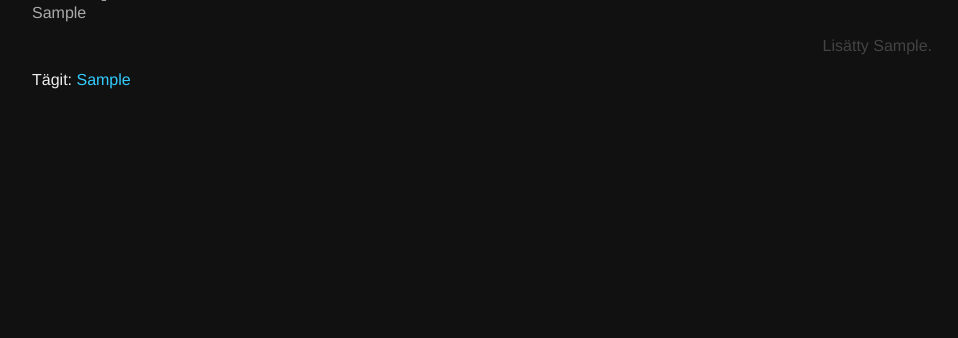
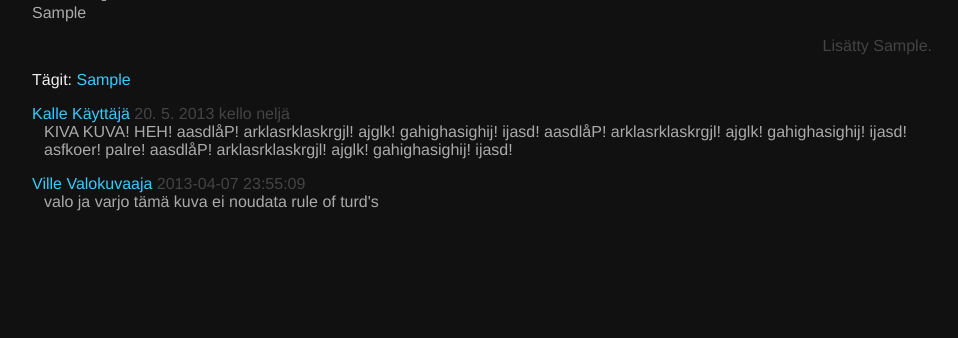
Before and after one commit to 41407/Qva.com, a PHP site: page /?toiminto=kuva&kuvaid=1 in a window 1280 px wide. Shown: the part 462-800 px from the top of the page, without its empty margins (158-1116 px from the left). Run offline with PHP 8.4, Linux system fonts and the light colour scheme; the visitor is signed in with stand-in values (Sample User, id 1); tables that the repository leaves empty or names only in its code hold one stand-in row (values such as "Sample post"); data that the repository does not hold is empty; some libraries are stand-ins or nearby versions.

Commit message:
+ hakutuskailua, kommenttien layout

```diff
--- a/Qva/kirjautumispaneeli.php
+++ b/Qva/kirjautumispaneeli.php
@@ -4,14 +4,14 @@
     <input type="submit" value="Kirjaudu">
 </form>
 <?php
-if ($_GET["toiminto"] === "kirjautuminenEiOnnistunut") {
+if (isset($_GET["toiminto"]) && $_GET["toiminto"] === "kirjautuminenEiOnnistunut") {
     ?>
     Väärä käyttäjätunnus tai salasana!
     <?php
 }
 ?>
 <a href="?toiminto=luoTunnus">Luo uusi tunnus<?php
-    if ($_GET["toiminto"] === "kirjautuminenEiOnnistunut") {
+    if (isset($_GET["toiminto"]) && $_GET["toiminto"] === "kirjautuminenEiOnnistunut") {
         echo'?</a>';
     } else {
         echo'</a>';
--- a/Qva/kuvasivu.php
+++ b/Qva/kuvasivu.php
@@ -44,44 +44,61 @@ if ($kuvanTiedot[kayttajanimi] === $_SESSION[kayttajanimi]) {
 
     if ($_GET["kuvatoiminto"] === "muokkaaKuvaa") {
         include("kuvaMuokkaus.php");
+        die();
     }
 }
 
-if ($_GET["kuvatoiminto"] != "muokkaaKuvaa") {
+/**
+ * Ao. koodia ei suoriteta mikäli käyttäjä on klikannut kuvanmuokkauslinkkiä
+ */
+
+echo '<div class="photoInfo">';
 
 
 /**
-     * Kuvan nimi, jos löytyy
+ * Kuvan lisääjän nimi
  */
-    echo '<div class="photoInfo">';
-
 echo '<a href="?toiminto=hakuNimenPerusteella&avain=' . $kuvanTiedot["kayttajanimi"] . '">';
 echo '<h2 style="text-align:right">©';
 echo $kuvanTiedot["kayttajanimi"];
 echo '</h2></a>';
 
+/**
+ * Kuvan nimi, jos
+ */
 if ($kuvanTiedot["kuvanimi"]) {
     echo '<h1>';
     echo $kuvanTiedot["kuvanimi"];
     echo '</h1>';
 }
 
+/**
+ * Kuvateksti, mikäli
+ */
 if ($kuvanTiedot["kuvateksti"]) {
     echo '<p>';
     echo $kuvanTiedot["kuvateksti"];
     echo '</p>';
 }
+
+/**
+ * Julkaisuaika
+ */
 echo '</div>';
-    echo '<p style="color:#444; text-align:right">Lisätty ' . $kuvanTiedot["julkaisuaika"] . '.';
+echo '<p style="color:#444; text-align:right">Lisätty ' .
+        $kuvanTiedot["julkaisuaika"] . '.';
 echo '<p class="tags">Tägit: ';
 
+/**
+ * Tägänderit yo
+ */
 $kysely = $yhteys->prepare("SELECT tagnimi FROM kuvantagit WHERE kuvaid = " .
         $kuvaid);
 $kysely->execute();
 
 $i = 0;
 while ($tagit = $kysely->fetch()) {
-        if($i > 0) {
+    if ($i > 0) {
         echo', ';
     }
     echo '<a href="?toiminto=hakuTaginPerusteella&tag=' . $tagit["tagnimi"] . '">';
@@ -90,5 +107,25 @@ if ($_GET["kuvatoiminto"] != "muokkaaKuvaa") {
     $i++;
 }
 echo '</p>';
-}
 ?>
+
+<div class="comment">
+    <div class="commentInfo">
+        <a href="">Kalle Käyttäjä</a>
+        20. 5. 2013 kello neljä
+    </div>
+    <div class="commentBody">
+        KIVA KUVA! HEH! aasdlåP! arklasrklaskrgjl! ajglk! gahighasighij! ijasd!
+        aasdlåP! arklasrklaskrgjl! ajglk! gahighasighij! ijasd! asfkoer! palre!
+        aasdlåP! arklasrklaskrgjl! ajglk! gahighasighij! ijasd!
+    </div>
+</div>
+<div class="comment">
+    <div class="commentInfo">
+        <a href="">Ville Valokuvaaja</a>
+        2013-04-07 23:55:09
+    </div>
+    <div class="commentBody">
+        valo ja varjo tämä kuva ei noudata rule of turd's
+    </div>
+</div>
--- a/Qva/style.css
+++ b/Qva/style.css
@@ -123,6 +123,19 @@ div#lightbox {
     background-size:cover;
 }
 
+.comment {
+    margin-bottom: 16px;
+}
+
+.commentInfo {
+    color:#444;
+}
+
+.commentBody {
+    margin-left: 12px;
+    color:#AAA;
+}
+
 fieldset {
     border: 0px;
     background-color: transparent;
```
Also changed, not shown: Qva/hakutoiminto.php (+4 -3 lines), Qva/hakutoimintoLogiikka.php (added, +65 -0 lines). Lines whose indentation alone changed are shown as unchanged.
